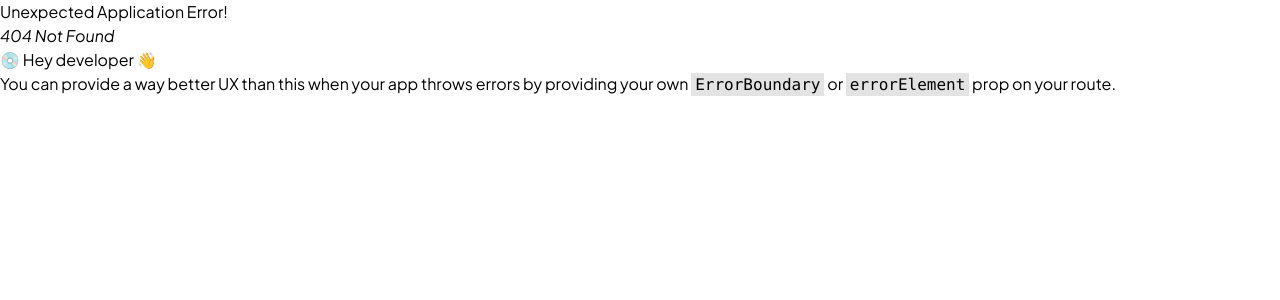
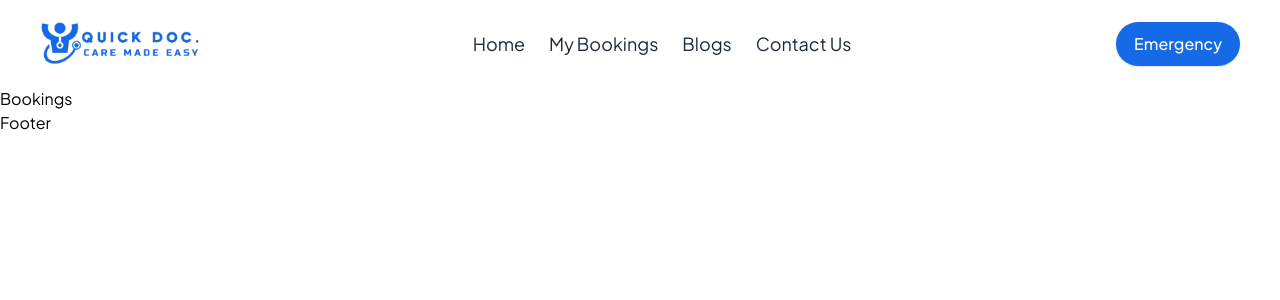
Before and after one commit to omarfaruk-dev/quick-doctor, a React (Vite) app: page /my-booking in a window 1280 px wide. Before the commit this address had no page. Shown: the top 300 px of the page. Built offline with nearby package versions, Linux system fonts and the light colour scheme.

Commit message:
Navbar completed

```diff
--- a/package.json
+++ b/package.json
@@ -13,6 +13,7 @@
     "@tailwindcss/vite": "^4.1.4",
     "react": "^19.0.0",
     "react-dom": "^19.0.0",
+    "react-icons": "^5.5.0",
     "react-router": "^7.5.1",
     "tailwindcss": "^4.1.4"
   },
--- a/src/components/Nav.jsx
+++ b/src/components/Nav.jsx
@@ -1,9 +1,90 @@
-import React from 'react';
+import React, { useState } from 'react';
+import { Link, NavLink } from 'react-router';
+import Button from './ui/Button';
 
 const Nav = () => {
+    const [isMenuOpen, setIsMenuOpen] = useState(false);
+    const links = <div className='flex flex-col md:flex-row gap-3 md:gap-6 text-gray-800 md:text-lg '>
+        <NavLink to='/'>Home</NavLink>
+        <NavLink to='/my-bookings'>My Bookings</NavLink>
+        <NavLink to='/blogs'>Blogs</NavLink>
+        <NavLink to='/contact-us'>Contact Us</NavLink>
+    </div>
     return (
-        <div>
-            NavBar
+        <div className="container px-4 py-5 mx-auto md:px-6 lg:px-10">
+            <div className="relative flex items-center justify-between">
+                <Link className="inline-flex items-center">
+                    <img className='w-40' src='logo.png' alt="logo" />
+                    <span className="ml-2 text-2xl font-bold tracking-wide text-gray-800 uppercase">
+
+                    </span>
+                </Link>
+                <ul className="items-center hidden space-x-8 lg:flex">
+                    <li>{links}</li>
+                </ul>
+                <ul className="items-center hidden space-x-8 lg:flex">
+                    <li>
+                        <Button label='Emergency' />
+                    </li>
+                </ul>
+                <div className="lg:hidden">
+                    <button
+                        aria-label="Open Menu"
+                        title="Open Menu"
+                        className="p-2 -mr-1 transition duration-200 rounded focus:outline-none focus:shadow-outline hover:bg-deep-purple-50 focus:bg-deep-purple-50"
+                        onClick={() => setIsMenuOpen(true)}
+                    >
+                        <svg className="w-5 text-[#176AE5]" viewBox="0 0 24 24">
+                            <path
+                                fill="currentColor"
+                                d="M23,13H1c-0.6,0-1-0.4-1-1s0.4-1,1-1h22c0.6,0,1,0.4,1,1S23.6,13,23,13z"
+                            />
+                            <path
+                                fill="currentColor"
+                                d="M23,6H1C0.4,6,0,5.6,0,5s0.4-1,1-1h22c0.6,0,1,0.4,1,1S23.6,6,23,6z"
+                            />
+                            <path
+                                fill="currentColor"
+                                d="M23,20H1c-0.6,0-1-0.4-1-1s0.4-1,1-1h22c0.6,0,1,0.4,1,1S23.6,20,23,20z"
+                            />
+                        </svg>
+                    </button>
+                    {isMenuOpen && (
+                        <div className="absolute top-0 left-0 w-full">
+                            <div className="p-5 bg-white border border-[#176AE5] rounded shadow-sm">
+                                <div className="flex items-center justify-between mb-4">
+                                    <Link className="inline-flex items-center">
+                                        <img className='w-40' src='logo.png' alt="logo" />
+                                    </Link>
+                                    <div>
+                                        <button
+                                            aria-label="Close Menu"
+                                            title="Close Menu"
+                                            className="p-2 -mt-2 -mr-2 transition duration-200 rounded hover:bg-[#176AE5] focus:bg-gray-200 focus:outline-none focus:shadow-outline"
+                                            onClick={() => setIsMenuOpen(false)}
+                                        >
+                                            <svg className="w-5 text-[#176AE5]" viewBox="0 0 24 24">
+                                                <path
+                                                    fill="currentColor"
+                                                    d="M19.7,4.3c-0.4-0.4-1-0.4-1.4,0L12,10.6L5.7,4.3c-0.4-0.4-1-0.4-1.4,0s-0.4,1,0,1.4l6.3,6.3l-6.3,6.3 c-0.4,0.4-0.4,1,0,1.4C4.5,19.9,4.7,20,5,20s0.5-0.1,0.7-0.3l6.3-6.3l6.3,6.3c0.2,0.2,0.5,0.3,0.7,0.3s0.5-0.1,0.7-0.3 c0.4-0.4,0.4-1,0-1.4L13.4,12l6.3-6.3C20.1,5.3,20.1,4.7,19.7,4.3z"
+                                                />
+                                            </svg>
+                                        </button>
+                                    </div>
+                                </div>
+                                <nav>
+                                    <ul className="space-y-4">
+                                        <li>{links}</li>
+                                        <li>
+                                            <Button label='Emergency' />
+                                        </li>
+                                    </ul>
+                                </nav>
+                            </div>
+                        </div>
+                    )}
+                </div>
+            </div>
         </div>
     );
 };
--- /dev/null
+++ b/src/components/Success.jsx
@@ -0,0 +1,11 @@
+import React from 'react';
+
+const Success = () => {
+    return (
+        <div>
+
+        </div>
+    );
+};
+
+export default Success;
--- /dev/null
+++ b/src/components/doctors/Doctors.jsx
@@ -0,0 +1,11 @@
+import React from 'react';
+
+const Doctors = () => {
+    return (
+        <div>
+            Doctors
+        </div>
+    );
+};
+
+export default Doctors;
--- /dev/null
+++ b/src/components/ui/Button.jsx
@@ -0,0 +1,14 @@
+import React from 'react';
+
+const Button = ({label, type, onClick}) => {
+    return (
+        <button
+        type={type}
+        onClick={onClick}
+        class="flex items-center justify-center px-4 py-2 text-base font-medium leading-6 text-white cursor-pointer whitespace-no-wrap bg-[#176AE5] border-2 border-transparent rounded-full shadow-sm hover:bg-transparent hover:text-[#176AE5] hover:border-[#176AE5] focus:outline-none">
+            {label}
+        </button>
+    );
+};
+
+export default Button;
--- a/src/pages/Home.jsx
+++ b/src/pages/Home.jsx
@@ -1,9 +1,10 @@
 import React from 'react';
+import Hero from '../components/Hero';
 
 const Home = () => {
     return (
         <div>
-
+            <Hero/>
         </div>
     );
 };
--- /dev/null
+++ b/src/pages/MyBookings.jsx
@@ -0,0 +1,11 @@
+import React from 'react';
+
+const MyBookings = () => {
+    return (
+        <div>
+            Bookings
+        </div>
+    );
+};
+
+export default MyBookings;
--- a/src/routes/routes.jsx
+++ b/src/routes/routes.jsx
@@ -6,6 +6,8 @@ import {
   } from "react-router";
 import MainLayout from '../layout/MainLayout';
 import Home from '../pages/Home';
+import Blogs from '../pages/Blogs';
+import MyBookings from '../pages/MyBookings';
 
   const router = createBrowserRouter([
     {
@@ -15,7 +17,15 @@ import Home from '../pages/Home';
             {
                 index: true,
                 Component: Home
-            }
+            },
+            {
+              path: '/my-booking',
+              Component: MyBookings
+            },
+            {
+              path: '/blogs',
+              Component: Blogs
+            },
         ]
 
     },
```
Also changed, not shown: 1 other file (tests, documents, lock files or other folders).
